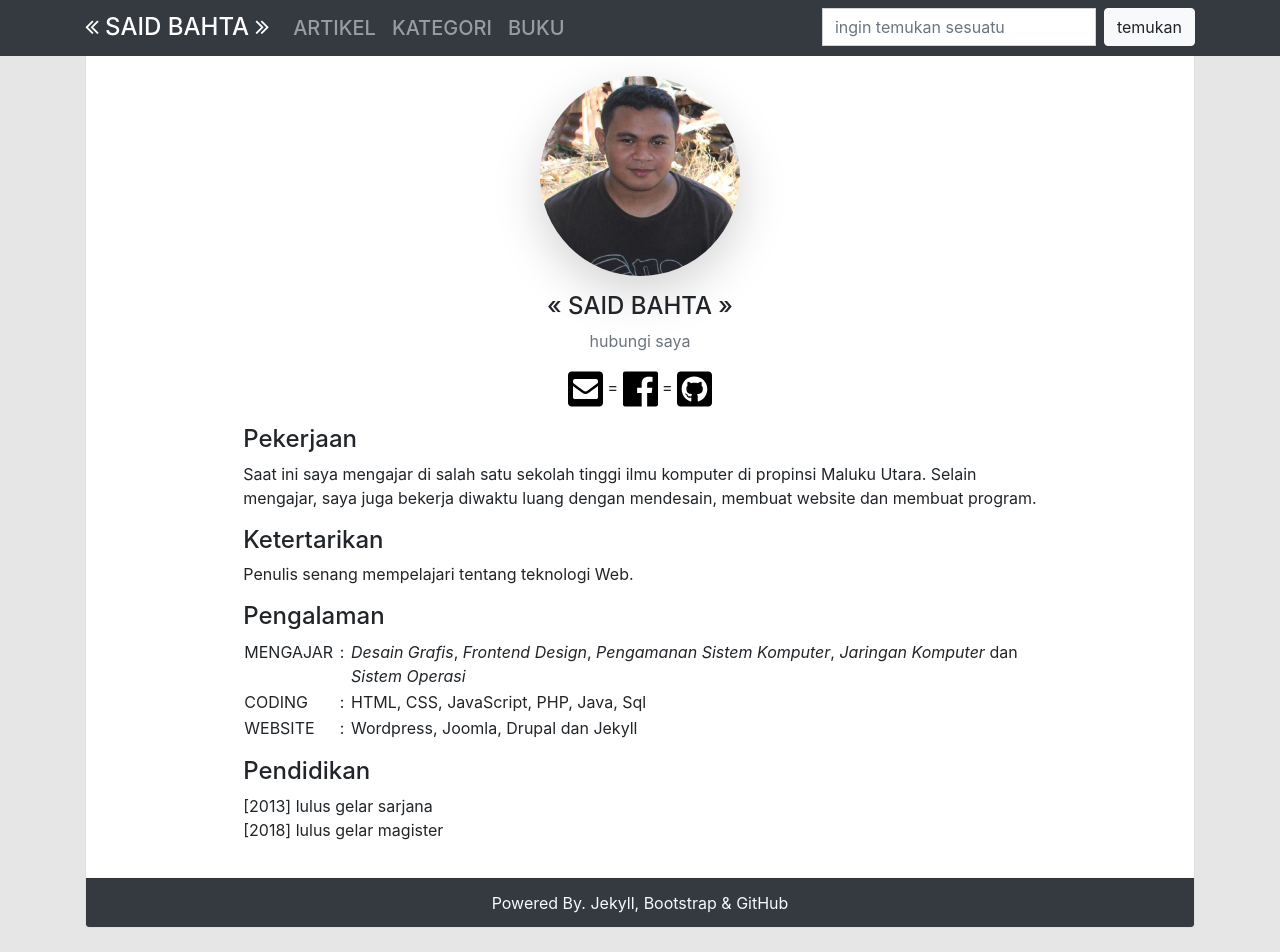
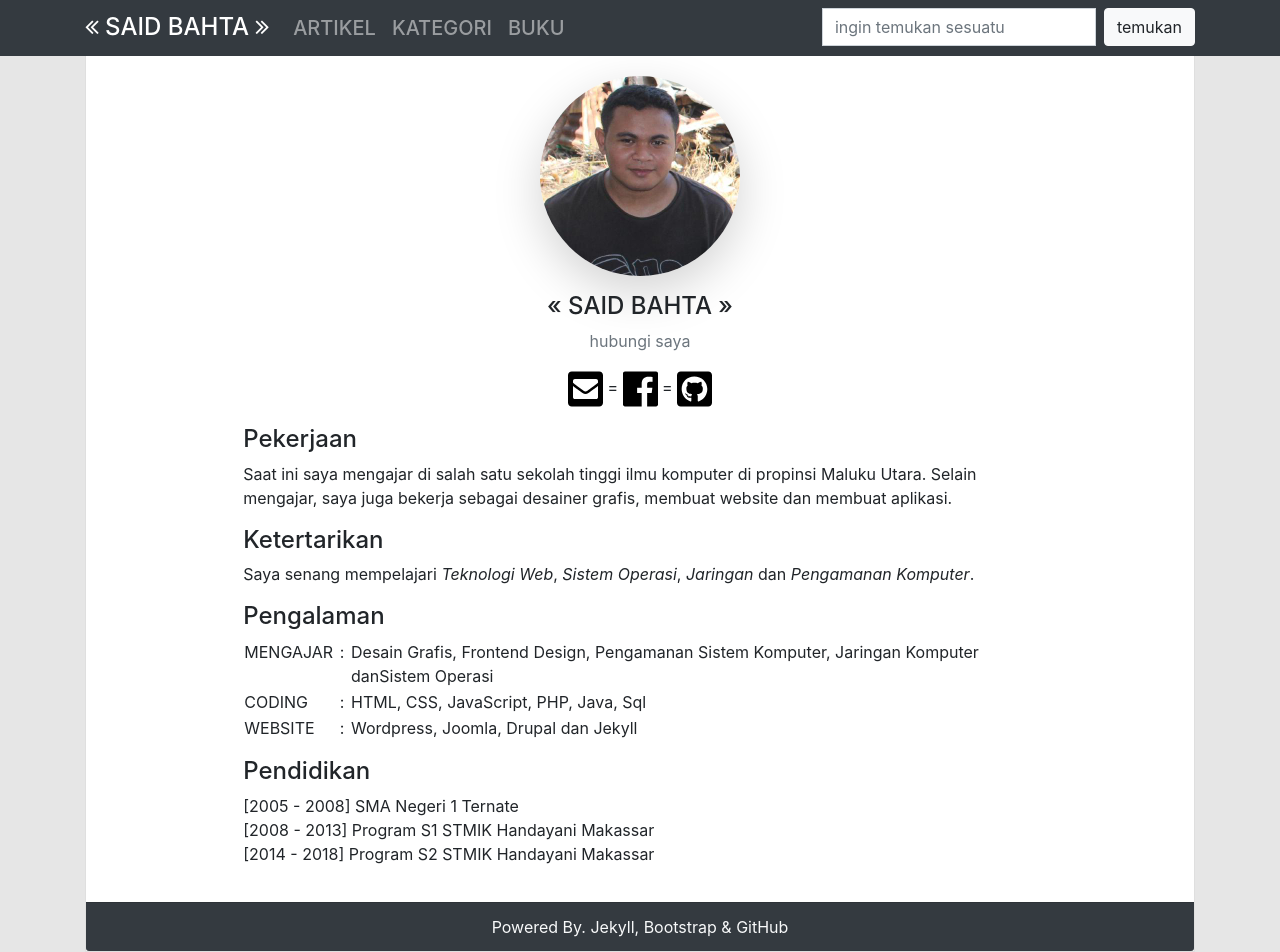
Before and after one commit to surtinaali/blog, a Jekyll site: the page built from about.markdown, in a window 1280 px wide and 952 px high. Built offline with Jekyll 4.4.1, drawn with Linux system fonts in a browser that asks for light colours.

Commit message:
update about

```diff
--- a/about.markdown
+++ b/about.markdown
@@ -19,17 +19,17 @@ hubungi saya
 {:.text-center}
 
 #### Pekerjaan
-Saat ini saya mengajar di salah satu sekolah tinggi ilmu komputer di propinsi Maluku Utara. Selain mengajar, saya juga bekerja diwaktu luang dengan mendesain, membuat website dan membuat program.
+Saat ini saya mengajar di salah satu sekolah tinggi ilmu komputer di propinsi Maluku Utara. Selain mengajar, saya juga bekerja sebagai desainer grafis, membuat website dan membuat aplikasi.
 
 #### Ketertarikan
-Penulis senang mempelajari tentang teknologi Web.
+Saya senang mempelajari _Teknologi Web_, _Sistem Operasi_, _Jaringan_ dan _Pengamanan Komputer_.
 
 #### Pengalaman
 <table>
     <tr>
         <td valign="top">MENGAJAR </td>
         <td valign="top" width="2%" align="center">:</td>
-        <td><i>Desain Grafis</i>, <i>Frontend Design</i>, <i>Pengamanan Sistem Komputer</i>, <i>Jaringan Komputer</i> dan <i>Sistem Operasi</i></td>
+        <td>Desain Grafis, Frontend Design, Pengamanan Sistem Komputer, Jaringan Komputer danSistem Operasi</td>
         <tr>
             <td valign="top">CODING </td>
             <td valign="top" width="2%" align="center">:</td>
@@ -45,5 +45,8 @@ Penulis senang mempelajari tentang teknologi Web.
 
 #### Pendidikan
 {: .mt-3}
-[2013] lulus gelar sarjana<br>
-[2018] lulus gelar magister
+<!-- [1996 - 2002] SD Inpres 1 Payahe <br>
+[2002 - 2005] SMP Negeri 1 Oba <br> -->
+[2005 - 2008] SMA Negeri 1 Ternate <br>
+[2008 - 2013] Program S1 STMIK Handayani Makassar <br>
+[2014 - 2018] Program S2 STMIK Handayani Makassar <br>
```
